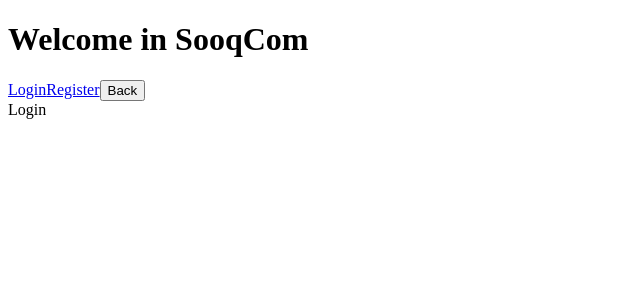
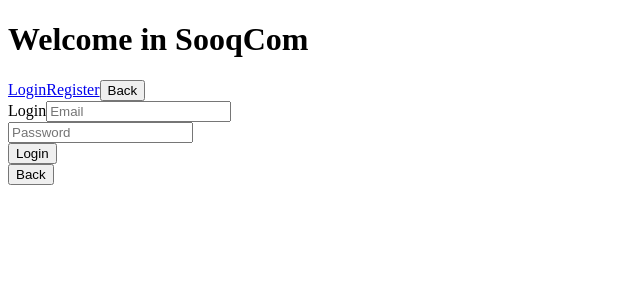
Before and after one commit to C5-FatimaKilani/MERAKI_Academy_Project_4, a React (Create React App) app in the folder frontend/: page /login in a window 1280 px wide. Shown: the top 300 px of the page, without its empty margins (0-640 px from the left). Built offline with nearby package versions, Linux system fonts and the light colour scheme.

Commit message:
Login component (Done)

```diff
--- a/frontend/src/components/Login/Login.js
+++ b/frontend/src/components/Login/Login.js
@@ -1,8 +1,66 @@
-import React from 'react'
+import React, {  useState, useContext } from "react";
+import axios from "axios";
+import { methodContext } from "../../App";
+
+import { useNavigate } from "react-router-dom";
 
 export const Login = () => {
+  const navigate = useNavigate();
+  const [email, setEmail] = useState("");
+  const [password, setPassword] = useState("");
+
+  const { token, setToken, message, setMessage, isLoggedIn, setIsLoggedIn } =
+    useContext(methodContext);
+
+    const clickLogin = (e) => {
+      // prevent the form from refreshing the whole page
+      e.preventDefault();
+
+      axios
+        .post("http://localhost:5000/login/", {
+          email: email,
+          password: password,
+        })
+        .then((result) => {
+          setToken(result.data.token);
+          setIsLoggedIn(true);
+          navigate("/dashboard");
+          localStorage.setItem("token",result.data.token)
+        })
+        .catch((error) => {
+          console.log(error.response.data.message);
+          setIsLoggedIn(false);
+          setMessage(error.response.data.message);
+        });
+    };
 
   return (
-    <div>Login</div>
+    <div>Login
+       <input
+        type="email"
+        placeholder="Email "
+        onChange={(e) => {
+          setEmail(e.target.value);
+        }}
+      />
+      <br />
+      <input
+        type="password"
+        placeholder="Password "
+        onChange={(e) => {
+          setPassword(e.target.value);
+        }}
+      />
+      <br />
+      <button onClick={clickLogin}>Login</button>
+      <br />
+      <button
+        onClick={() => {
+          navigate(-1);
+        }}
+      >
+        Back
+      </button>
+    </div>
   )
 }
```
